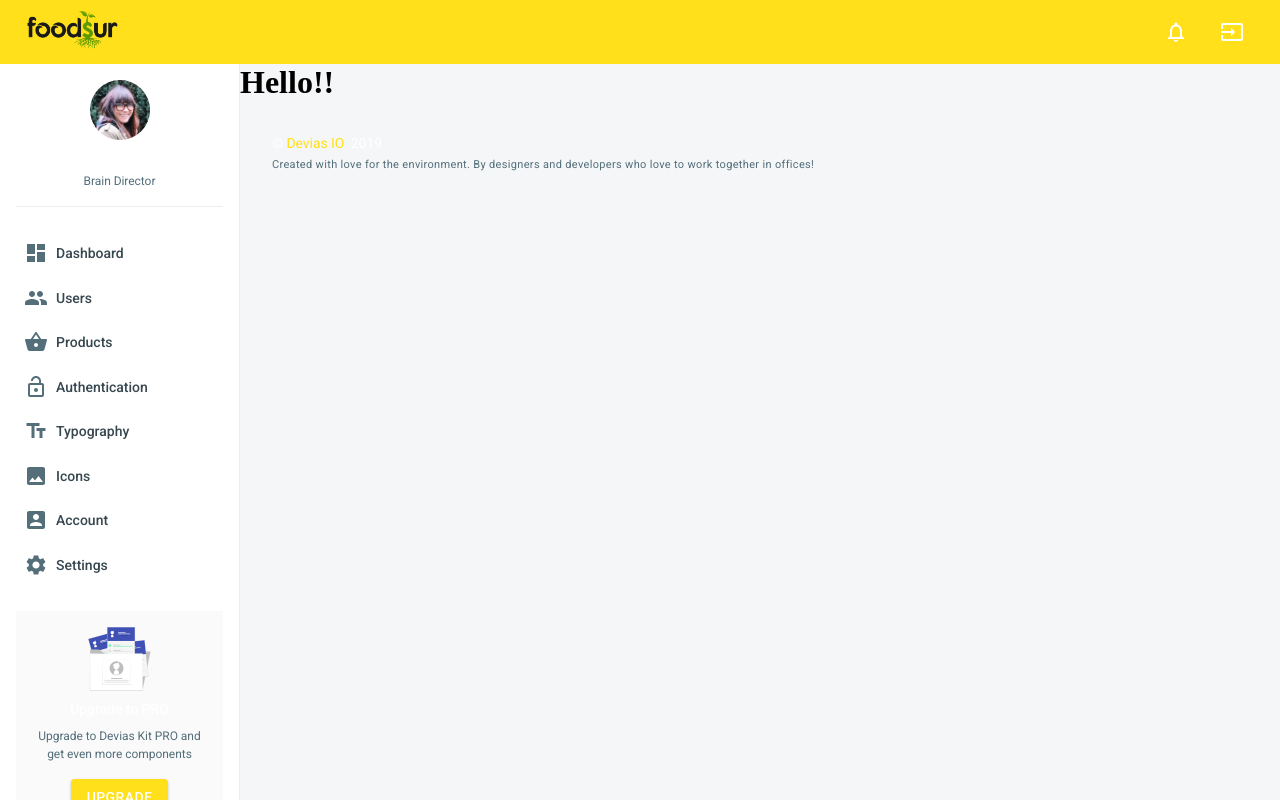
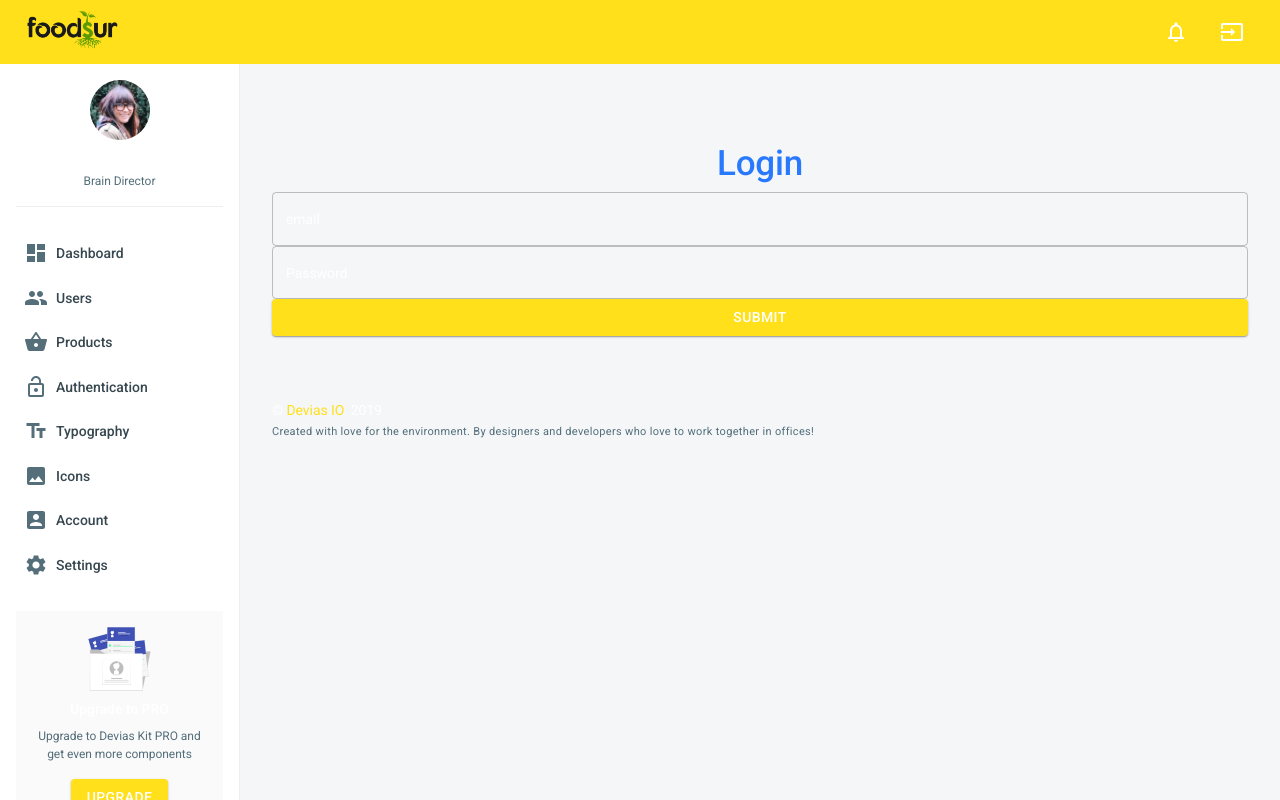
Before and after one commit to AtaAnsari/Foodsur-Client, a React (Create React App) app: page /login in a window 1280 px wide. Built offline with nearby package versions, Linux system fonts and the light colour scheme; what validate.js would draw is missing.

Commit message:
add login form

```diff
--- a/src/views/Landing/Landing.js
+++ b/src/views/Landing/Landing.js
@@ -39,7 +39,7 @@ const Landing = () => {
   const classes = useStyles()
   return (
     <Container className={classes.root}>
-      <Typography variant='h1' className={classes.header} gutterBottom={true} align={'center'} color={'text'}>
+      <Typography variant='h1' gutterBottom={true} align={'center'} color={'text'}>
         Find the Right Food For You
       </Typography>
       <Button variant='contained'
--- a/src/views/Login/Login.js
+++ b/src/views/Login/Login.js
@@ -1,10 +1,36 @@
 import React from 'react';
-// import { makeStyles } from '@material-ui/styles';
-// import { Grid } from '@material-ui/core';
+import { makeStyles } from '@material-ui/styles';
+import { Container, TextField, Typography, Button } from '@material-ui/core';
+
+const useStyles = makeStyles(theme => ({
+  root: {
+    padding: theme.spacing(4),
+    paddingTop: theme.spacing(10)
+  },
+  buttonStyle: {
+    marginTop: '0.5rem',
+    marginBottom: '1rem'
+  },
+  cardStyle: {
+    padding: '1rem'
+  }
+}));
 
 const Login = () => {
+  const classes = useStyles()
   return (
-    <h1>Hello!!</h1>
+    <Container className={classes.root}>
+      <Typography variant='h1' gutterBottom={true} align={'center'} color='secondary'>
+        Login
+      </Typography>
+      <TextField fullWidth id="Email Address" label="email" type='email' name='email' variant="outlined" />
+      <TextField fullWidth id="password" label="Password" type='password' name='password' variant="outlined" />
+      <Button
+        type="submit"
+        fullWidth
+        variant="contained"
+        color="primary">Submit</Button>
+    </Container >
   )
 }
 
```
